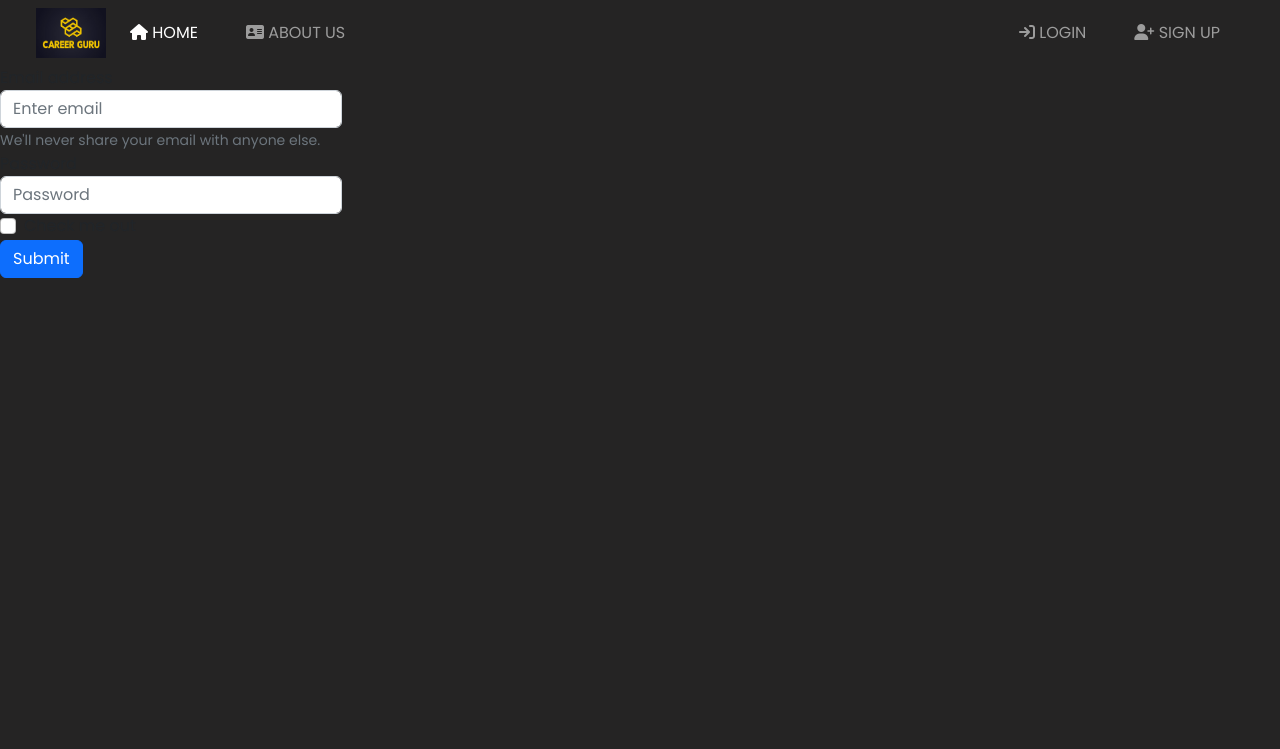
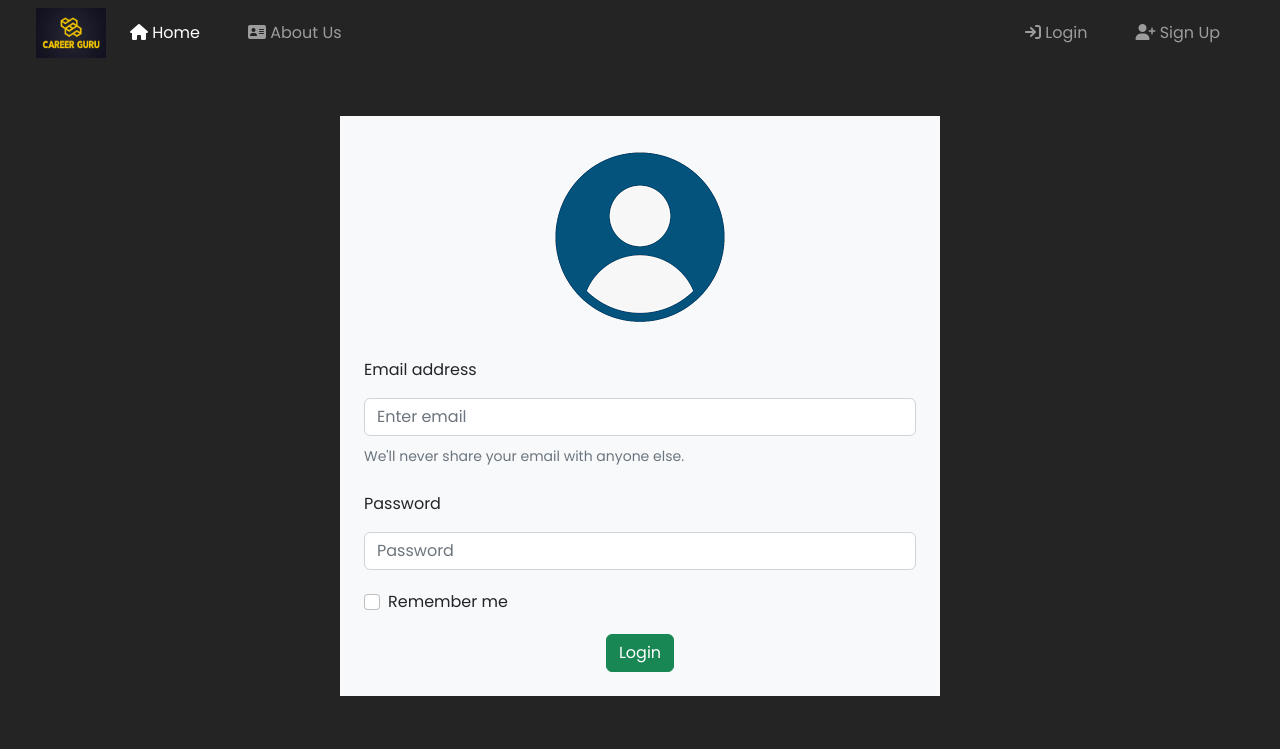
Before and after one commit to SujithKumar964/projectgit, a website: page login.html in a window 1280 px wide. Drawn offline with nearby package versions, Linux system fonts and the light colour scheme; a web font is replaced by a local one.

Commit message:
modifying index,dashboard,login

```diff
--- a/login.css
+++ b/login.css
@@ -4,6 +4,8 @@ body{
     font-weight: 500;
     background-color: rgb(37, 36, 36);
 }
-form{
-    position: absolute;
+#form{
+    justify-content: center;
+    align-items: center;
+    height: 85vh;
 }
--- a/login.html
+++ b/login.html
@@ -24,39 +24,42 @@
         <div class="collapse navbar-collapse" id="navbarSupportedContent">
           <ul class="navbar-nav">
               <li class="nav-item">
-                  <a class="nav-link active px-lg-4" aria-current="page" href="index.html"><i class="fa-solid fa-house"></i>&nbspHOME</a>
+                  <a class="nav-link active px-lg-4" aria-current="page" href="index.html"><i class="fa-solid fa-house"></i>&nbspHome</a>
               </li>
               <li class="nav-item">
-                  <a class="nav-link px-lg-4" href="aboutus.html"><i class="fa-solid fa-address-card"></i>&nbspABOUT US</a>
+                  <a class="nav-link px-lg-4" href="aboutus.html"><i class="fa-solid fa-address-card"></i>&nbspAbout Us</a>
               </li>
           </ul>
           <ul class="navbar-nav ms-auto">
               <li class="nav-item">
-                  <a class="nav-link px-lg-4" href="login.html"><i class="fa-solid fa-arrow-right-to-bracket"></i>&nbspLOGIN</a>
+                  <a class="nav-link px-lg-4" href="login.html"><i class="fa-solid fa-arrow-right-to-bracket"></i>&nbspLogin</a>
                 </li>
               <li class="nav-item">
-                  <a class="nav-link px-lg-4" href="#"><i class="fa-solid fa-user-plus"></i>&nbspSIGN UP</a>
+                  <a class="nav-link px-lg-4" href="#"><i class="fa-solid fa-user-plus"></i>&nbspSign Up</a>
                 </li>
           </ul>
         </div>
       </div>
     </nav>
-    <form>
-      <div class="form-group">
-        <label for="exampleInputEmail1">Email address</label>
-        <input type="email" class="form-control" id="exampleInputEmail1" aria-describedby="emailHelp" placeholder="Enter email">
-        <small id="emailHelp" class="form-text text-muted">We'll never share your email with anyone else.</small>
+    <div id="form" class="d-flex">
+      <div class="container bg-light text-dark p-4" style="max-width:600px;">
+        <center><img src="photo.png" alt="admin"></center>
+        <div class="form-group my-3">
+          <label class="my-2" for="exampleInputEmail1">Email address</label>
+          <input type="email" class="my-2 form-control" id="exampleInputEmail1" aria-describedby="emailHelp" placeholder="Enter email">
+          <small id="emailHelp" class="form-text text-muted">We'll never share your email with anyone else.</small>
+        </div>
+        <div class="form-group my-3">
+          <label class="my-2" for="exampleInputPassword1">Password</label>
+          <input type="password" class=" my-2 form-control" id="exampleInputPassword1" placeholder="Password">
+        </div>
+        <div class="form-check my-3">
+          <input type="checkbox" class="form-check-input my-2" id="exampleCheck1">
+          <label class="form-check-label my-1" for="exampleCheck1">Remember me</label>
+        </div>
+        <center><a href="dashboard.html"><button type="button" class="btn btn-success">Login</button></a></center>
       </div>
-      <div class="form-group">
-        <label for="exampleInputPassword1">Password</label>
-        <input type="password" class="form-control" id="exampleInputPassword1" placeholder="Password">
-      </div>
-      <div class="form-check">
-        <input type="checkbox" class="form-check-input" id="exampleCheck1">
-        <label class="form-check-label" for="exampleCheck1">Check me out</label>
-      </div>
-      <button type="submit" class="btn btn-primary">Submit</button>
-    </form>
+    </div>
     <script
       src="https://kit.fontawesome.com/dcc3935ae8.js"
       crossorigin="anonymous"
```
Also changed, not shown: aboutdash.html (added, +38 -0 lines), aboutus.html (+4 -4 lines), dashboard.html (+4 -4 lines), index.html (+4 -4 lines), photo.png (added).
